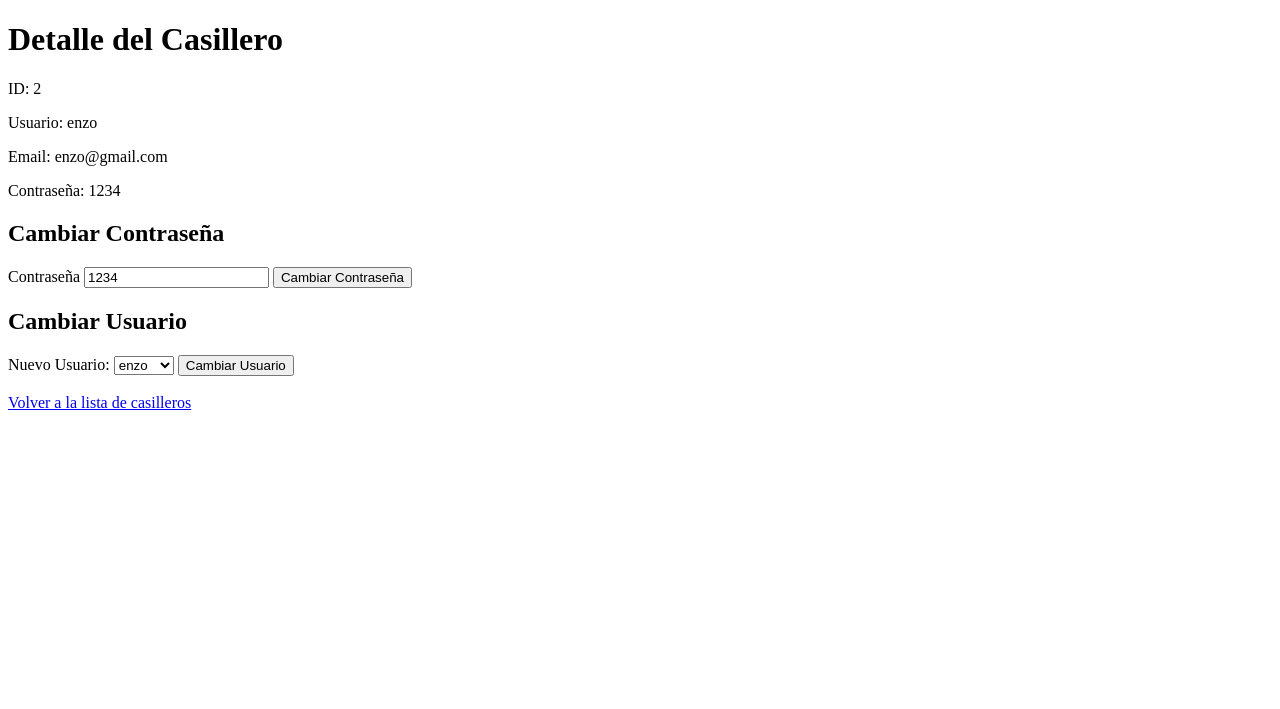
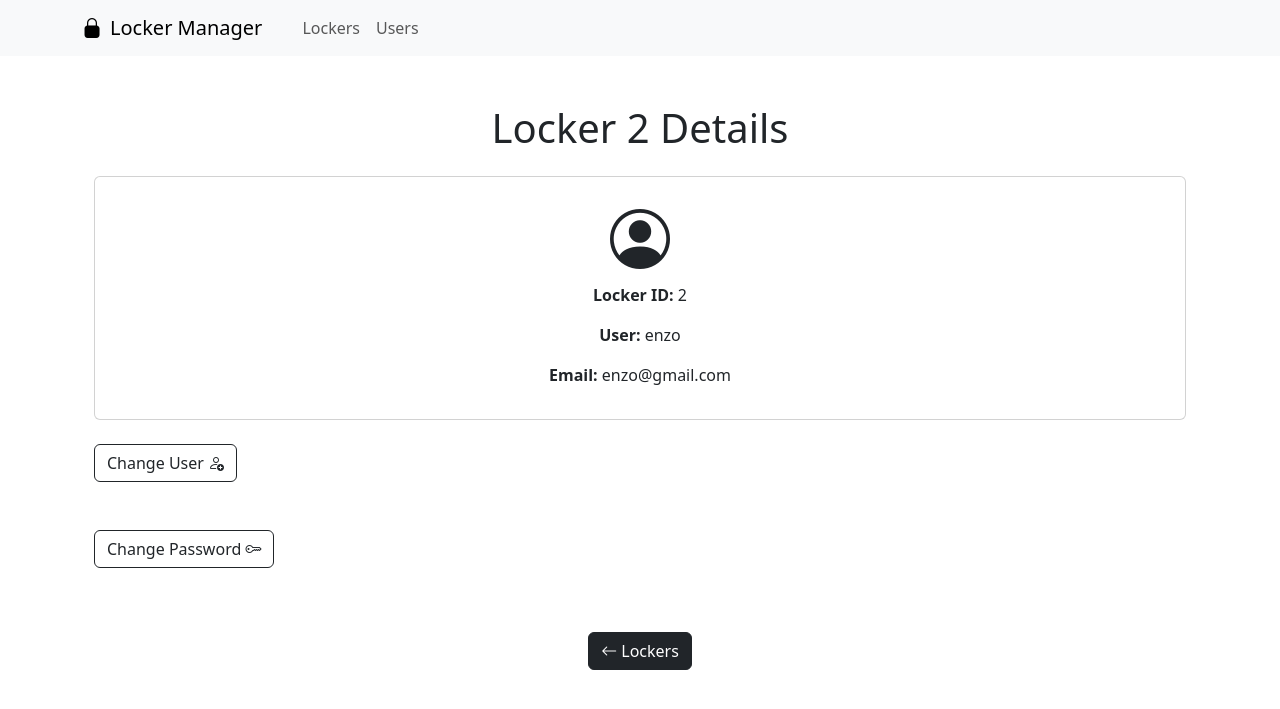
Before and after one commit to Taspee/pds_dep, a Django app: page /casilleros/2/ in a window 1280 px wide. Shown: the top 709 px of the page. Run offline with Django 5.2, Linux system fonts and the light colour scheme; data comes from the database, SQL or seed files in the repository; both versions use the stored data as it was after the commit.

Commit message:
feat: bootstrap templates

```diff
--- /dev/null
+++ b/lapp/templates/base.html
@@ -0,0 +1,35 @@
+<!DOCTYPE html>
+<html lang="es">
+<head>
+    <meta charset="UTF-8">
+    <title>{% block title %}Sistema de Administracion{% endblock %}</title>
+    <link href="https://cdn.jsdelivr.net/npm/bootstrap@5.3.0-alpha1/dist/css/bootstrap.min.css" rel="stylesheet">
+    <script src="https://cdn.jsdelivr.net/npm/bootstrap@5.3.0-alpha1/dist/js/bootstrap.bundle.min.js"></script>
+    <link href="https://cdn.jsdelivr.net/npm/bootstrap-icons/font/bootstrap-icons.css" rel="stylesheet">
+
+</head>
+<body>
+    <nav class="navbar navbar-expand-lg navbar-light bg-light">
+        <div class="container">
+            <a class="navbar-brand d-flex align-items-center" href="/">
+                <i class="bi bi-lock-fill me-2"></i> Locker Manager
+            </a>
+            <div class="collapse navbar-collapse">
+                <ul class="navbar-nav ms-3">
+                    <li class="nav-item">
+                        <a class="nav-link" href="/">Lockers</a>
+                    </li>
+                    <li class="nav-item">
+                        <a class="nav-link" href="{% url 'usuarios_list' %}">Users</a>
+                    </li>
+                </ul>
+            </div>
+        </div>
+    </nav>
+
+    <div class="container mt-4">
+        {% block content %}
+        {% endblock %}
+    </div>
+</body>
+</html>
--- a/lapp/templates/casillero_detail.html
+++ b/lapp/templates/casillero_detail.html
@@ -1,48 +1,76 @@
-<!DOCTYPE html>
-<html lang="es">
-<head>
-    <meta charset="UTF-8">
-    <title>Detalle del Casillero</title>
-</head>
-<body>
-    <h1>Detalle del Casillero</h1>
-    <p>ID: {{ casillero.id }}</p>
-    <p>Usuario: {{ casillero.usuario.name }}</p>
-    <p>Email: {{ casillero.usuario.email }}</p>
-    <p>Contraseña: {{ casillero.password }}</p>
+{% extends 'base.html' %}
 
-    <h2>Cambiar Contraseña</h2>
-    <form method="POST">
-        {% csrf_token %}
+{% block title %}Locker Show{% endblock %}
 
-        <!-- Solo mostrar el campo de la nueva contraseña sin los errores repetidos -->
-        <label for="{{ form.password.id_for_label }}">Contraseña</label>
-        {{ form.password }}
+{% block content %}
 
-        {% if form.password.errors %}
-            <ul>
-                {% for error in form.password.errors %}
-                    <li style="color: red;">{{ error }}</li>
-                {% endfor %}
-            </ul>
-        {% endif %}
+<div class="container mt-5">
 
-        <button type="submit" name="cambiar_contraseña">Cambiar Contraseña</button>
-    </form>
+    <h1 class="text-center mb-4"> Locker {{ casillero.id }} Details </h1>
 
-    <h2>Cambiar Usuario</h2>
-    <form method="POST">
-        {% csrf_token %}
-        <label for="nuevo_usuario_id">Nuevo Usuario:</label>
-        <select name="nuevo_usuario_id" id="nuevo_usuario_id">
-            {% for usuario in usuarios %}
-                <option value="{{ usuario.id }}">{{ usuario.name }}</option>
-            {% endfor %}
-        </select>
-        <button type="submit" name="cambiar_usuario">Cambiar Usuario</button>
-    </form>
+    <div class="card">
+        <div class="card-body text-center">
+            <i class="bi bi-person-circle" style="font-size: 60px;"></i>
+            <p><strong>Locker ID:</strong> {{ casillero.id }}</p>
+            <p><strong>User:</strong> {{ casillero.usuario.name }}</p>
+            <p><strong>Email:</strong> {{ casillero.usuario.email }}</p>
+        </div>
+    </div>
+
+    <p class="d-inline-flex gap-1">
+        <h2 class="text-center mt-4 btn btn-outline-dark" data-bs-toggle="collapse" href="#collapseChangeUser" role="button" aria-expanded="false" aria-controls="collapseChangeUser">
+            Change User <i class="bi bi-person-add"></i>
+        </h2>
+    </p>
+
+    <div class="collapse" id="collapseChangeUser">
+        <div class="card card-body">
+            <form method="POST">
+                {% csrf_token %}
+                <div class="mb-3">
+                    <label for="nuevo_usuario_id" class="form-label"> <strong>New User:</strong></label>
+                    <select name="nuevo_usuario_id" id="nuevo_usuario_id" class="form-select">
+                        {% for usuario in usuarios %}
+                            <option value="{{ usuario.id }}">{{ usuario.name }}</option>
+                        {% endfor %}
+                    </select>
+                </div>
+                <button type="submit" name="cambiar_usuario" class="btn btn-dark">Change User</button>
+            </form>
+        </div>
+    </div>
+
+    <p class="d-inline-flex gap-1">
+        <h2 class="text-center mt-4 btn btn-outline-dark" data-bs-toggle="collapse" href="#collapseChangePassword" role="button" aria-expanded="false" aria-controls="collapseChangePassword">
+            Change Password <i class="bi bi-key"></i>
+        </h2>
+    </p>
+
+    <div class="collapse" id="collapseChangePassword">
+        <div class="card card-body">
+            <form method="POST">
+                <p><strong>Current Password:</strong> {{ casillero.password }}</p>
+                {% csrf_token %}
+                <div class="mb-3">
+                    <label for="{{ form.password.id_for_label }}" class="form-label"> <strong>New Password</strong></label>
+                    {{ form.password }}
+                    {% if form.password.errors %}
+                        <ul class="text-danger mt-2">
+                            {% for error in form.password.errors %}
+                                <li>{{ error }}</li>
+                            {% endfor %}
+                        </ul>
+                    {% endif %}
+                </div>
+                <button type="submit" name="cambiar_contraseña" class="btn btn-dark">Change Password</button>
+            </form>
+        </div>
+    </div>
 
     <br>
-    <a href="{% url 'casilleros_list' %}">Volver a la lista de casilleros</a>
-</body>
-</html>
+    <div class="text-center">
+        <a href="{% url 'casilleros_list' %}" class="btn btn-dark mt-3"> <i class="bi bi-arrow-left"></i> Lockers </a>
+    </div>
+    </div>
+
+{% endblock %}
```
Also changed, not shown: lapp/templates/casilleros_list.html (+25 -7 lines), lapp/templates/usuario_form.html (+41 -14 lines), lapp/templates/usuarios_list.html (+43 -15 lines), db.sqlite3.
